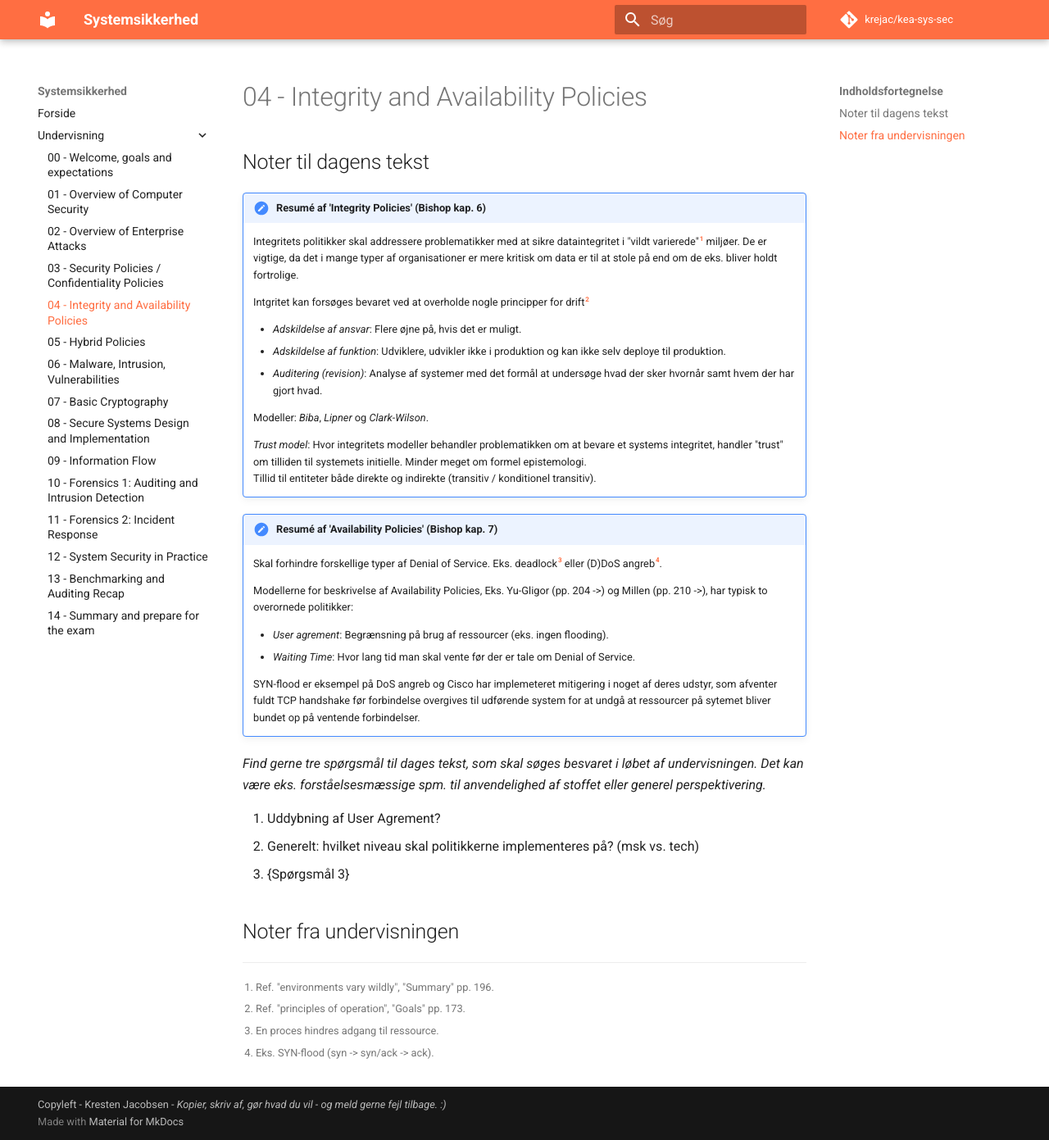
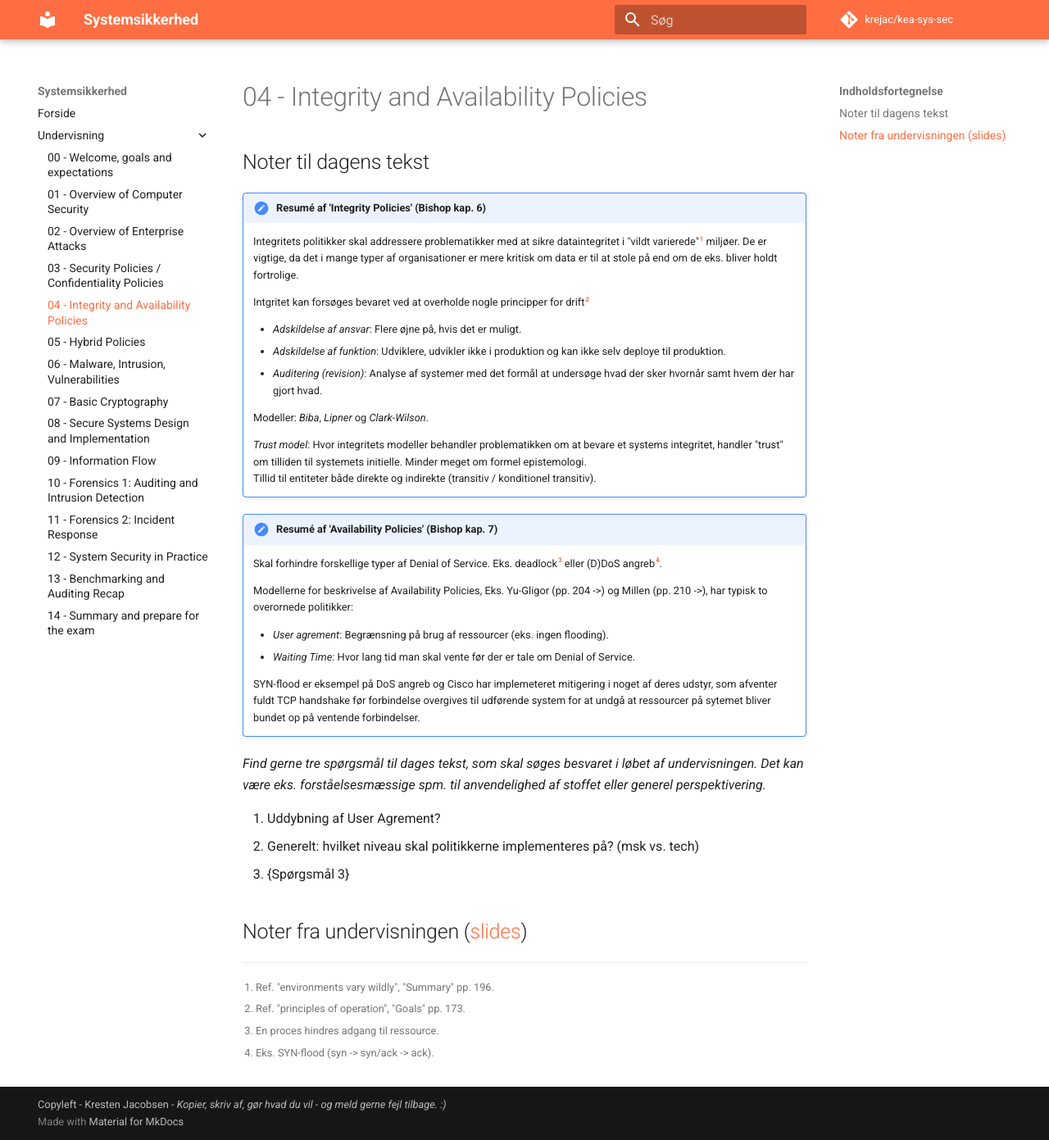
Before and after one commit to krejac/kea-sys-sec, an MkDocs documentation site: the page built from docs/undervisning/04-kursusgang.md, in a window 1280 px wide and 1391 px high. Shown: the whole window at 82% size. Built offline with MkDocs 1.6.1 and Material for MkDocs 9.7.7, drawn with Linux system fonts in a browser that asks for light colours; comment, search, counter and statistics services are not loaded.

Commit message:
Link to slides added.

```diff
--- a/docs/undervisning/04-kursusgang.md
+++ b/docs/undervisning/04-kursusgang.md
@@ -32,7 +32,7 @@
 2. Generelt: hvilket niveau skal politikkerne implementeres på? (msk vs. tech)
 3. {Spørgsmål 3}
 
-## Noter fra undervisningen
+## Noter fra undervisningen ([slides](https://github.com/kramse/security-courses/blob/master/courses/system-and-software/system-security/4-integrity-availability-policies.pdf))
 
 
 [^1]: Ref. "environments vary wildly", "Summary" pp. 196.
```
Also changed, not shown: docs/undervisning/03-kursusgang.md (+1 -1 lines).
